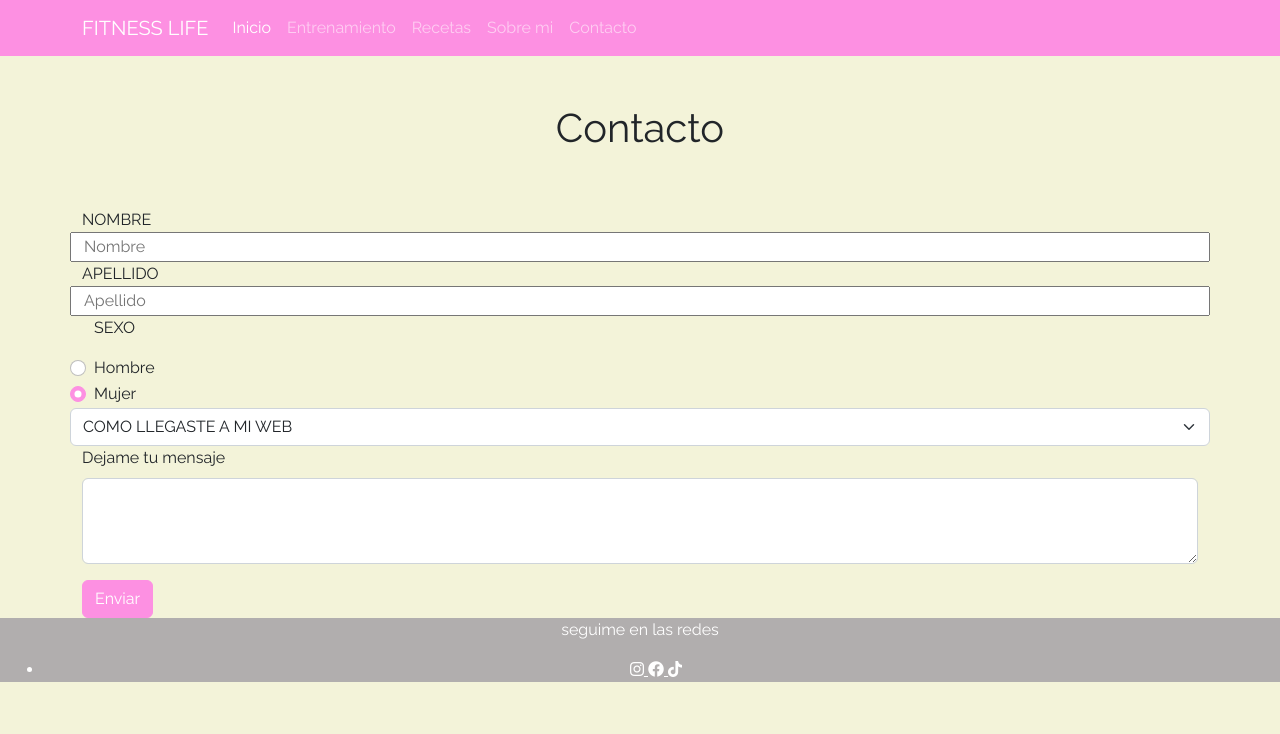
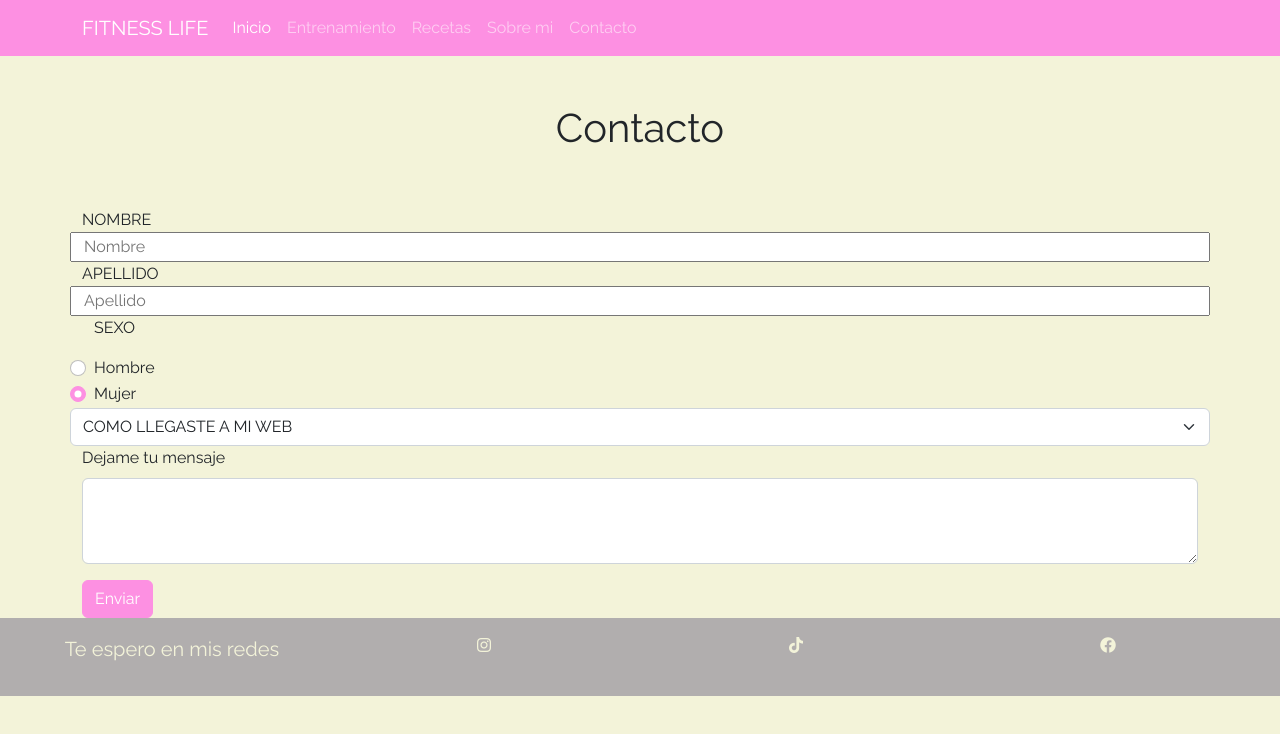
Before and after one commit to milizacarias/Tercer-pre-entrega, a website: page contacto.html in a window 1280 px wide. Drawn offline with Linux system fonts and the light colour scheme.

Commit message:
cambio de footer

```diff
--- a/contacto.html
+++ b/contacto.html
@@ -126,34 +126,40 @@
         </div>
       </div>
     </main>
-    <footer class="container-fluid bg-secondary text-white text-center">
-      <p>seguime en las redes</p>
-      <ul>
-        <li>
+    <div class="container-fluid">
+      <div class="row p-3 bg-secondary text-light text-center">
+        <div class="col-xs-12 col-lg-3 margin-left-6">
+          <p class="lead">Te espero en mis redes</p>
+        </div>
+        <div class="col-xs-12 col-lg-3">
           <a
             href="https://www.instagram.com/mili.zacarias/"
-            class="text-reset"
+            class="text-light"
             target="blank"
           >
             <i class="fa-brands fa-instagram"></i>
           </a>
+        </div>
+        <div class="col-xs-12 col-lg-3">
+          <a
+            href="https://www.tiktok.com/@mariamilagroszaca"
+            class="text-light"
+            target="blank"
+          >
+            <i class="fa-brands fa-tiktok"></i>
+          </a>
+        </div>
+        <div class="col-xs-12 col-lg-3">
           <a
             href="https://www.facebook.com/mili.zacarias/"
-            class="text-reset"
+            class="text-light"
             target="blank"
           >
             <i class="fa-brands fa-facebook"></i>
           </a>
-          <a
-            href="https://www.tiktok.com/@mariamilagroszaca"
-            class="text-reset"
-            target="blank"
-          >
-            <i class="fa-brands fa-tiktok"></i>
-          </a>
-        </li>
-      </ul>
-    </footer>
+        </div>
+      </div>
+    </div>
     <script src="js/bootstrap.js"></script>
   </body>
 </html>
```
Also changed, not shown: entrenamiento.html (+22 -16 lines), index.html (+22 -16 lines), recetas.html (+22 -16 lines), sobre mi.html (+22 -16 lines).
